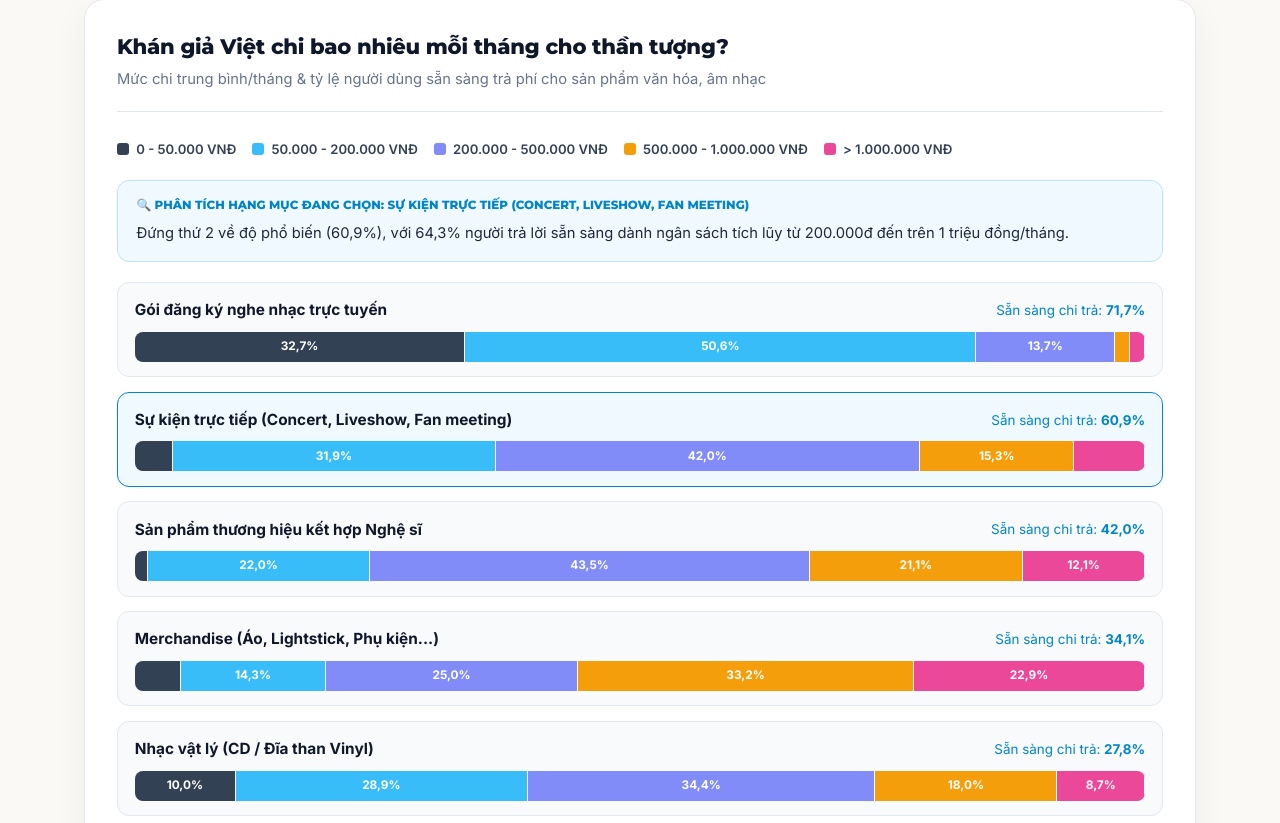
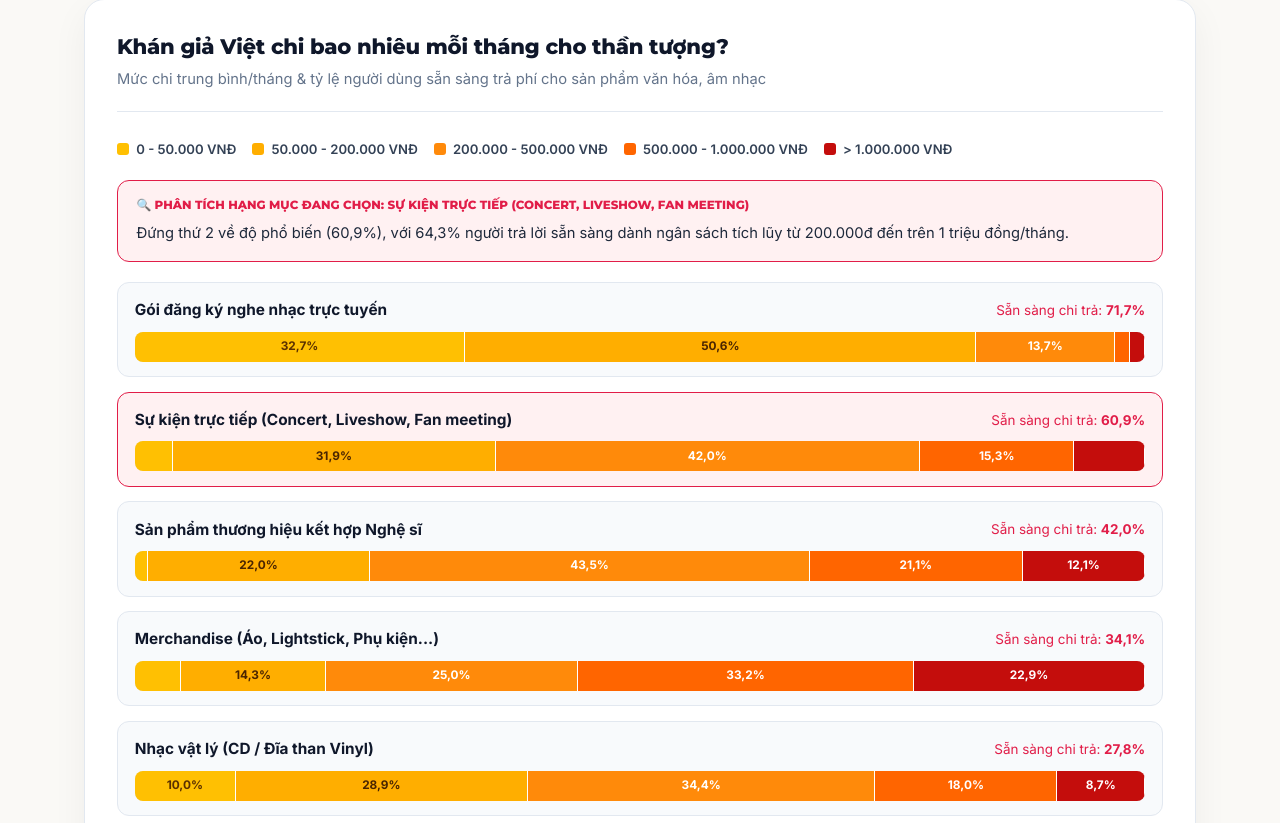
Before and after one commit to giahanluong192/mmj1, a Next.js app: page / in a window 1280 px wide. Shown: the part 2937-3760 px from the top of the page. Built offline with nearby package versions, Linux system fonts and the light colour scheme.

Commit message:
style(chart): update spending willingness stacked bar chart to warm palette

```diff
--- a/src/app/globals.css
+++ b/src/app/globals.css
@@ -1144,8 +1144,8 @@ textarea {
 }
 
 .stacked-row-card.focused {
-  border-color: var(--accent-blue);
-  background: var(--tint-blue-bg);
+  border-color: var(--accent-rose);
+  background: var(--tint-rose-bg);
 }
 
 .stacked-row-top {
@@ -1165,7 +1165,7 @@ textarea {
 
 .stacked-willing-badge {
   font-size: 0.84rem;
-  color: var(--accent-blue);
+  color: var(--accent-rose);
 }
 
 .stacked-bar-100 {
@@ -1198,8 +1198,8 @@ textarea {
 
 .stacked-insight-panel {
   margin: 1.15rem 0 1.25rem;
-  background: var(--tint-blue-bg);
-  border: 1px solid var(--tint-blue-border);
+  background: var(--tint-rose-bg);
+  border: 1px solid var(--accent-rose);
   border-radius: 12px;
   padding: 0.95rem 1.15rem;
   font-size: 0.92rem;
@@ -1210,7 +1210,7 @@ textarea {
   font-family: var(--font-display);
   font-size: 0.74rem;
   font-weight: 800;
-  color: var(--accent-blue);
+  color: var(--accent-rose);
   margin-bottom: 0.3rem;
 }
 
--- a/src/components/DomesticChartsSection.tsx
+++ b/src/components/DomesticChartsSection.tsx
@@ -263,11 +263,11 @@ export function EventScaleAndConcertsWidget() {
    [VỊ TRÍ 3] BIỂU ĐỒ 2: CƠ CẤU GIÁ VÉ & MỨC SẴN SÀNG CHI TRẢ (100% STACKED BAR)
    ============================================================================ */
 const TIER_META = [
-  { key: "under50k" as const, label: "0 - 50.000 VNĐ", color: "#334155" },
-  { key: "from50kTo200k" as const, label: "50.000 - 200.000 VNĐ", color: "#38BDF8" },
-  { key: "from200kTo500k" as const, label: "200.000 - 500.000 VNĐ", color: "#818CF8" },
-  { key: "from500kTo1M" as const, label: "500.000 - 1.000.000 VNĐ", color: "#F59E0B" },
-  { key: "over1M" as const, label: "> 1.000.000 VNĐ", color: "#EC4899" },
+  { key: "under50k" as const, label: "0 - 50.000 VNĐ", color: "#FFC002", textColor: "#5A3000" },
+  { key: "from50kTo200k" as const, label: "50.000 - 200.000 VNĐ", color: "#FFAE00", textColor: "#4A2500" },
+  { key: "from200kTo500k" as const, label: "200.000 - 500.000 VNĐ", color: "#FF8A0A", textColor: "#FFFFFF" },
+  { key: "from500kTo1M" as const, label: "500.000 - 1.000.000 VNĐ", color: "#FF6500", textColor: "#FFFFFF" },
+  { key: "over1M" as const, label: "> 1.000.000 VNĐ", color: "#C40D0C", textColor: "#FFFFFF" },
 ];
 
 export function SpendingWillingnessChart() {
@@ -339,7 +339,10 @@ export function SpendingWillingnessChart() {
                       title={`${tier.label}: ${val.toFixed(1).replace(".", ",")}%`}
                     >
                       {val >= 8 && (
-                        <span className="stacked-seg-label">
+                        <span
+                          className="stacked-seg-label"
+                          style={{ color: tier.textColor }}
+                        >
                           {val.toFixed(1).replace(".", ",")}%
                         </span>
                       )}
```
